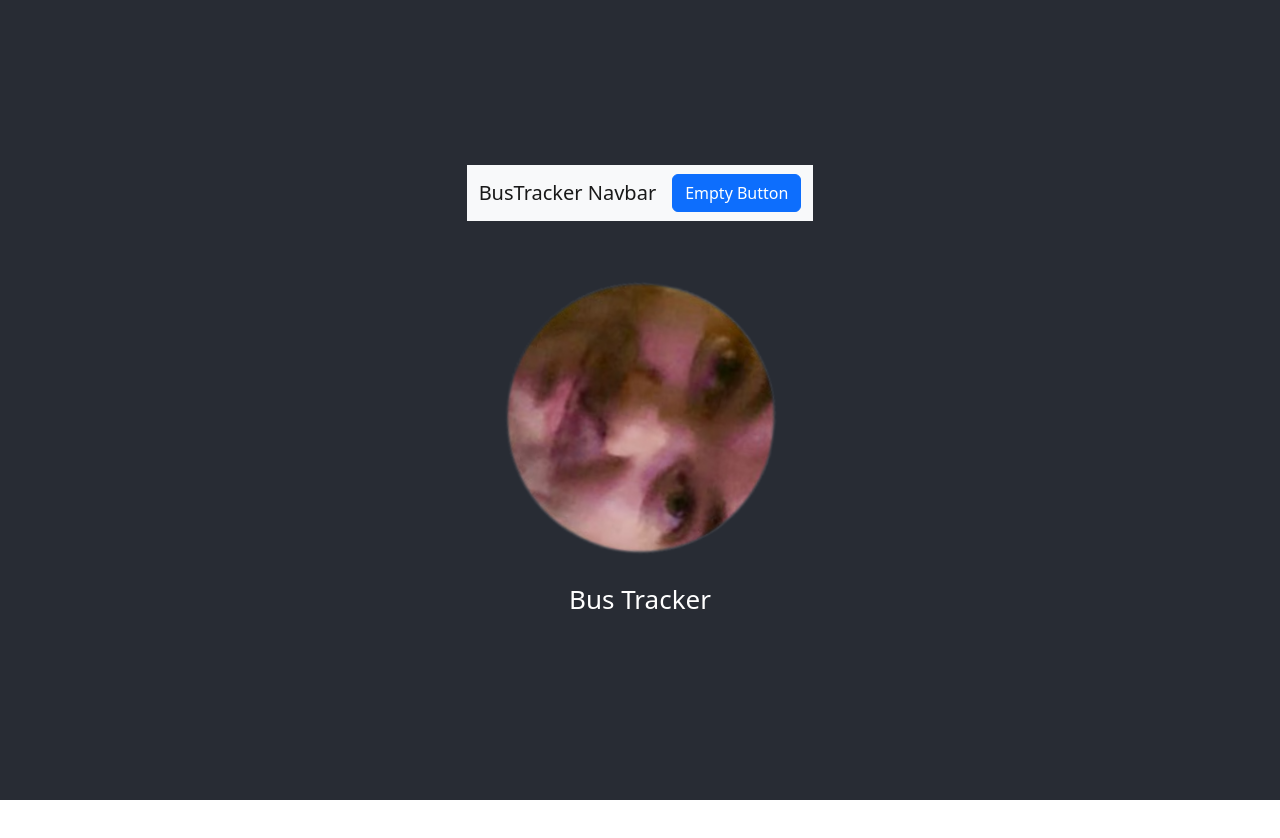
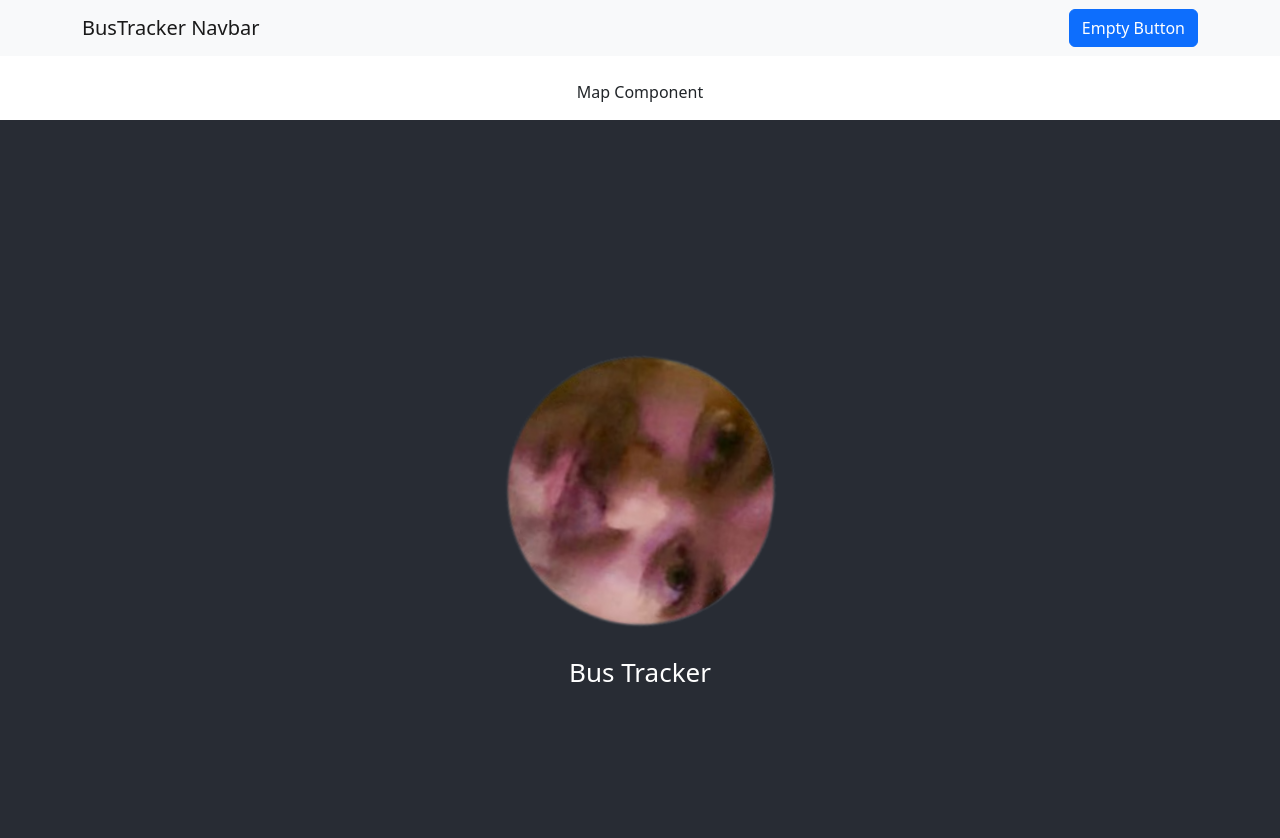
Before and after one commit to Hmsr/bus-tracker, a React (Create React App) app in the folder bus-tracker-app/: page / in a window 1280 px wide. Shown: the top 838 px of the page. Before the commit the page ends 800 px from the top, so only its background shows below. Built offline with nearby package versions, Linux system fonts and the light colour scheme.

Commit message:
css change and map component added

```diff
--- a/bus-tracker-app/src/App.js
+++ b/bus-tracker-app/src/App.js
@@ -1,11 +1,13 @@
 import './App.css';
 import Nav from "./components/Nav.js"
+import Map from "./components/Map.js"
 import 'bootstrap/dist/css/bootstrap.min.css';
 function App() {
   return (
     <div className="App">
+      <Nav />
+      <Map />
       <header className="App-header">
-        <Nav />
         <img src="images/facey.png" className="App-logo" alt="logo" />
         <p>
           Bus Tracker
--- /dev/null
+++ b/bus-tracker-app/src/components/Map.js
@@ -0,0 +1,9 @@
+import React from 'react'
+
+export default function Map() {
+    return (
+        <div id="map">
+            <p>Map Component</p>
+        </div>
+    )
+}
```
